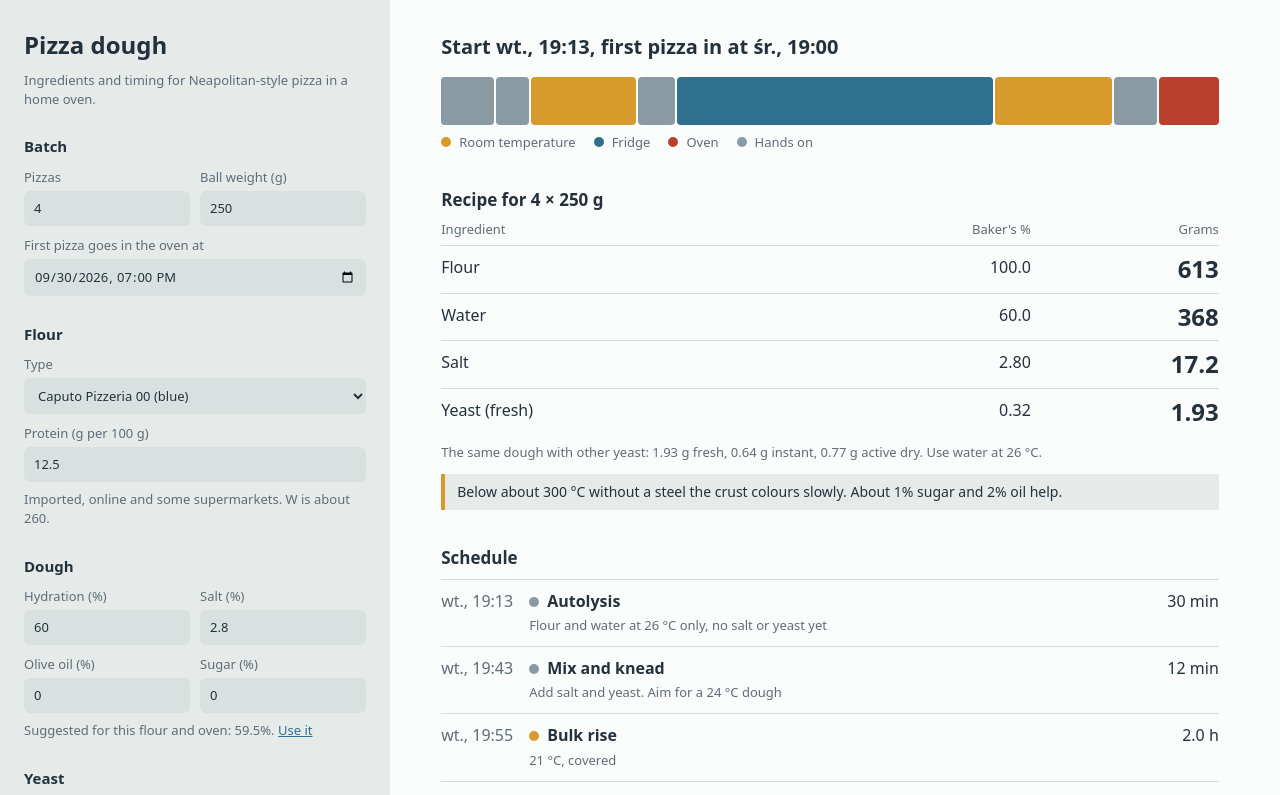
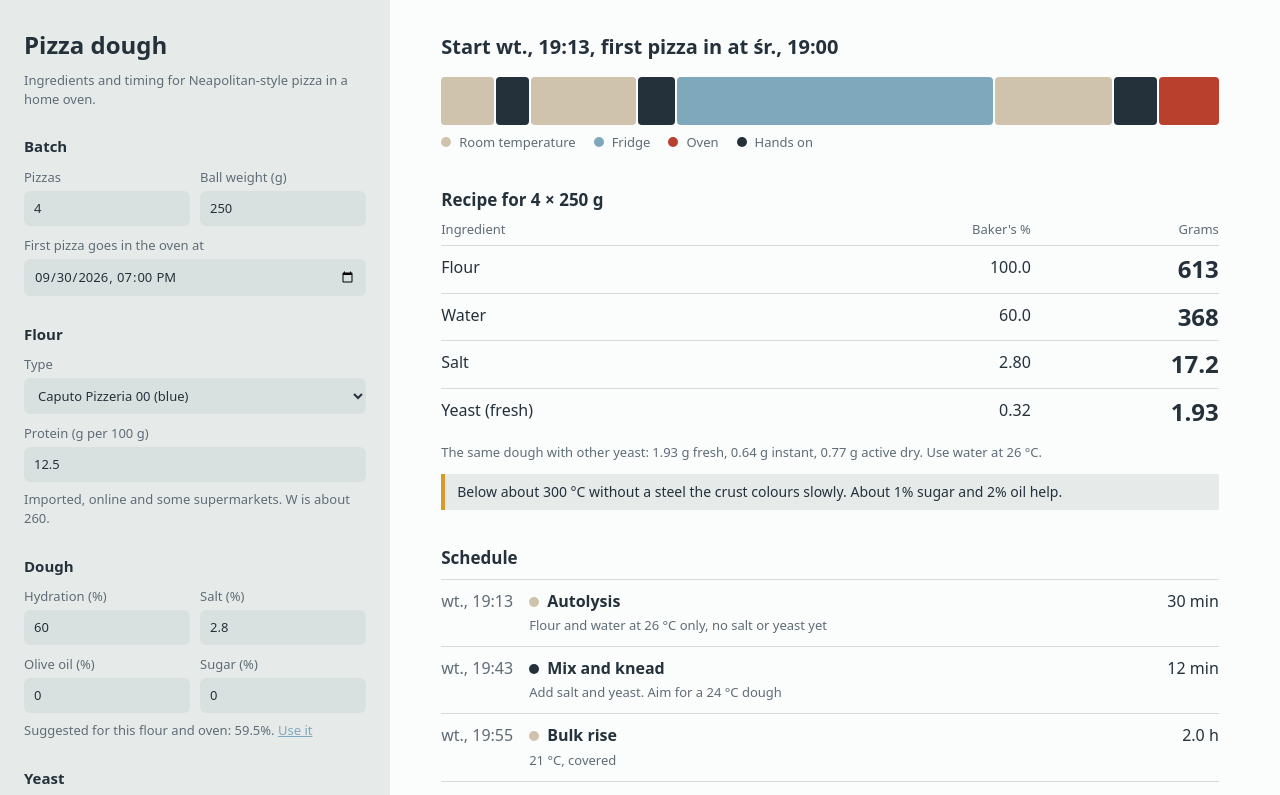
Before and after one commit to Nodo1221/Pizza-panel, a React (Vite) app: page / in a window 1280 px wide. Shown: the top 795 px of the page. Built offline with nearby package versions, Linux system fonts and the light colour scheme.

Commit message:
Attempt to fix colours; failed

```diff
--- a/src/core/dough.ts
+++ b/src/core/dough.ts
@@ -104,7 +104,7 @@ export function compute(i: Inputs) {
   before('Divide and ball', 'prep', 15, 'Tight balls, 1 cm apart in a lidded tray')
   before('Bulk rise', 'room', i.bulkH * 60, `${i.roomC} °C, covered`)
   before('Mix and knead', 'prep', 12, `Add salt and yeast. Aim for a ${i.ddtC} °C dough`)
-  before('Autolysis', 'prep', i.autolysisMin, `Flour and water at ${wt} °C only, no salt or yeast yet`)
+  before('Autolysis', 'room', i.autolysisMin, `Flour and water at ${wt} °C only, no salt or yeast yet`)
   stages.push({
     label: 'Oven preheat',
     kind: 'oven',
--- a/src/index.css
+++ b/src/index.css
@@ -5,10 +5,11 @@
   --mute: #5f6c76;
   --line: #d3dbdb;
   --field: #d9e1e0;
-  --room: #d69a2d;
-  --cold: #2f6f8f;
+  --room: #cfc3ad;
+  --warn: #d69a2d;
+  --cold: #7fa8bd;
   --oven: #b8402c;
-  --prep: #8a9aa3;
+  --prep: #24313b;
   color-scheme: light dark;
 }
 @media (prefers-color-scheme: dark) {
@@ -19,10 +20,11 @@
     --mute: #93a1ab;
     --line: #2b363d;
     --field: #26313a;
-    --room: #e6b04a;
-    --cold: #5fa3c4;
+    --room: #6f6759;
+    --warn: #e6b04a;
+    --cold: #4f7d94;
     --oven: #e2705a;
-    --prep: #66767f;
+    --prep: #e4ebee;
   }
 }
 
@@ -91,7 +93,7 @@ input, select {
 .tbl .when { width: 88px; color: var(--mute); white-space: nowrap; }
 .tbl .hint { margin: 0; }
 
-.warn { margin: 12px 0 0; padding: 8px 12px; background: var(--bench); border-left: 4px solid var(--room); font-size: 14px; }
+.warn { margin: 12px 0 0; padding: 8px 12px; background: var(--bench); border-left: 4px solid var(--warn); font-size: 14px; }
 
 @media (max-width: 860px) {
   .app { grid-template-columns: 1fr; }
```
